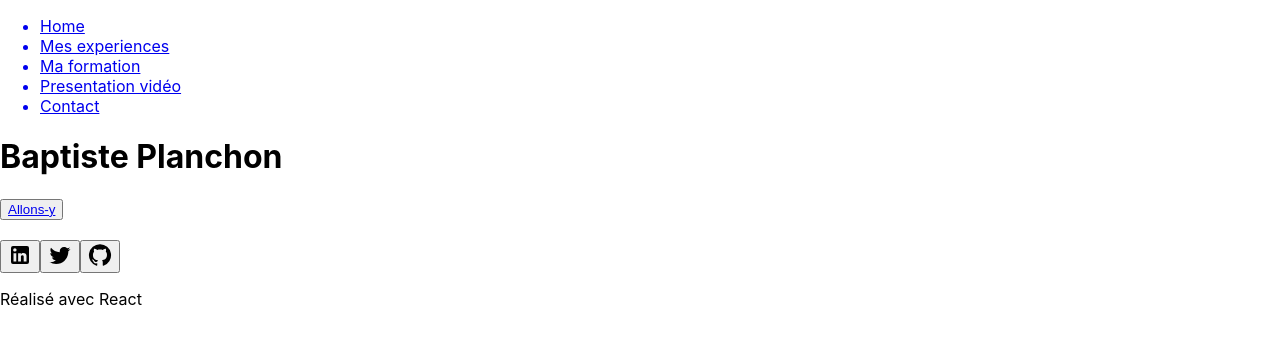
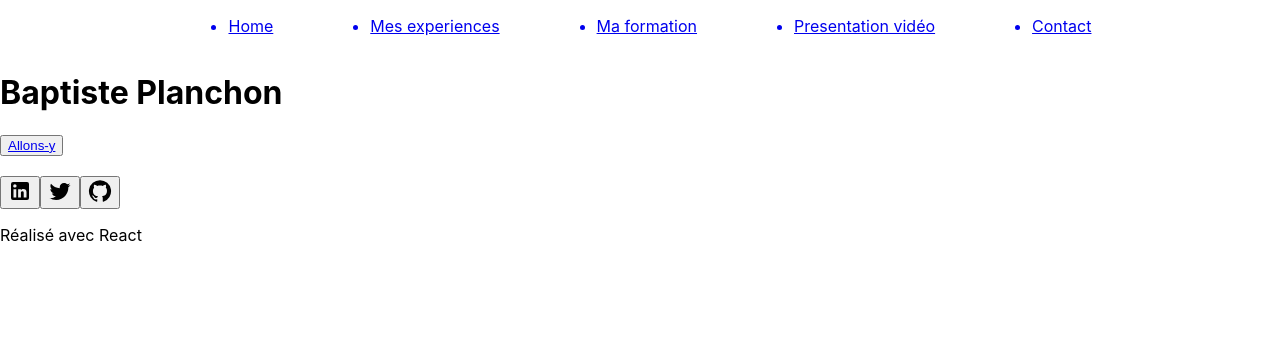
Before and after one commit to Baptiste71/Planchon_Baptiste_Portfolio-master, a React (Create React App) app: page / in a window 1280 px wide. Shown: the top 344 px of the page. Built offline with nearby package versions, Linux system fonts and the light colour scheme.

Commit message:
disposition bare nav

```diff
--- a/src/components/navigation/Navigation.jsx
+++ b/src/components/navigation/Navigation.jsx
@@ -5,7 +5,7 @@ import "./_navigation.scss";
 const Navigation = () => {
   return (
     <div className="navigation">
-      <ul>
+      <ul className="direction">
         <NavLink to="/home">
           <li>Home</li>
         </NavLink>
--- a/src/components/navigation/_navigation.scss
+++ b/src/components/navigation/_navigation.scss
@@ -0,0 +1,12 @@
+@import "../../style/_main.scss";
+
+.navigation {
+  @include flexJustifyCenter;
+  @include flexDirectionRow;
+}
+
+.direction {
+  @include flexDirectionRow;
+  width: 75%;
+  justify-content: space-around;
+}
--- a/src/style/_mixins.scss
+++ b/src/style/_mixins.scss
@@ -0,0 +1,13 @@
+@mixin flex {
+  display: flex;
+}
+
+@mixin flexJustifyCenter {
+  display: flex;
+  justify-content: center;
+}
+
+@mixin flexDirectionRow {
+  display: flex;
+  flex-direction: row;
+}
```
